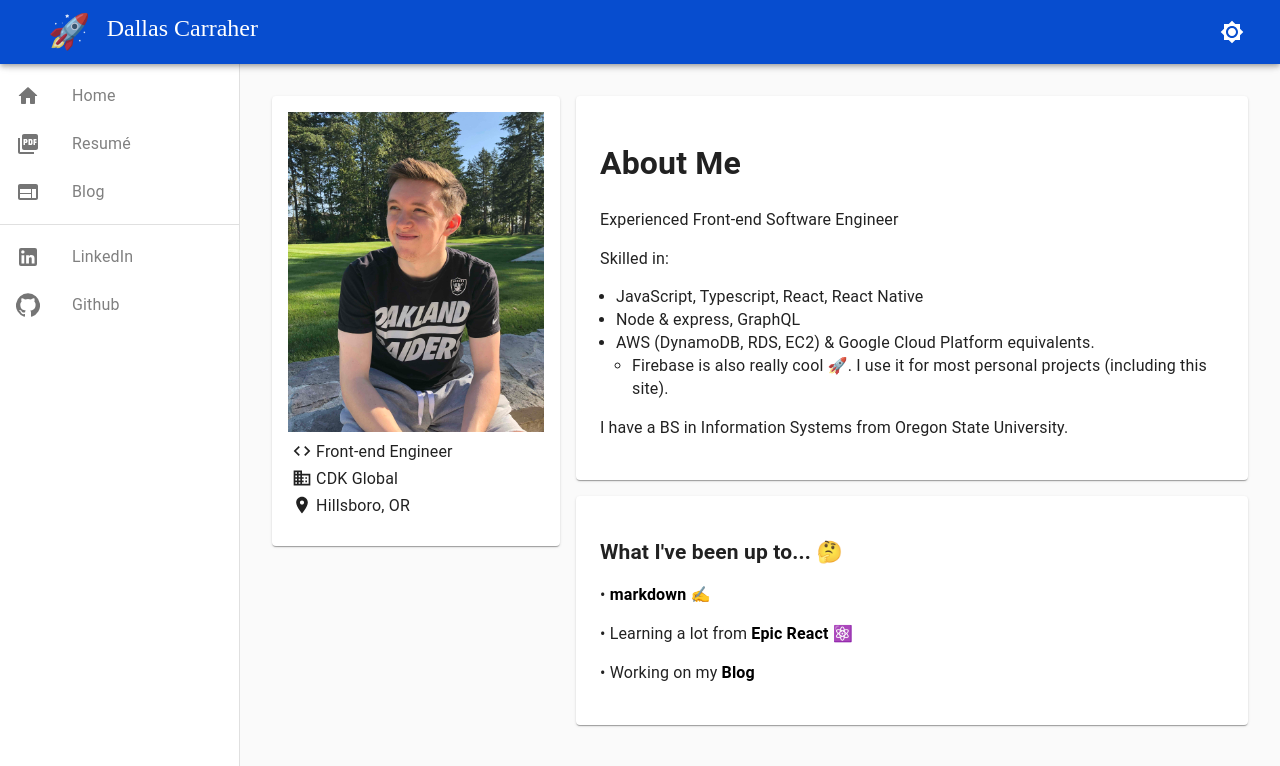
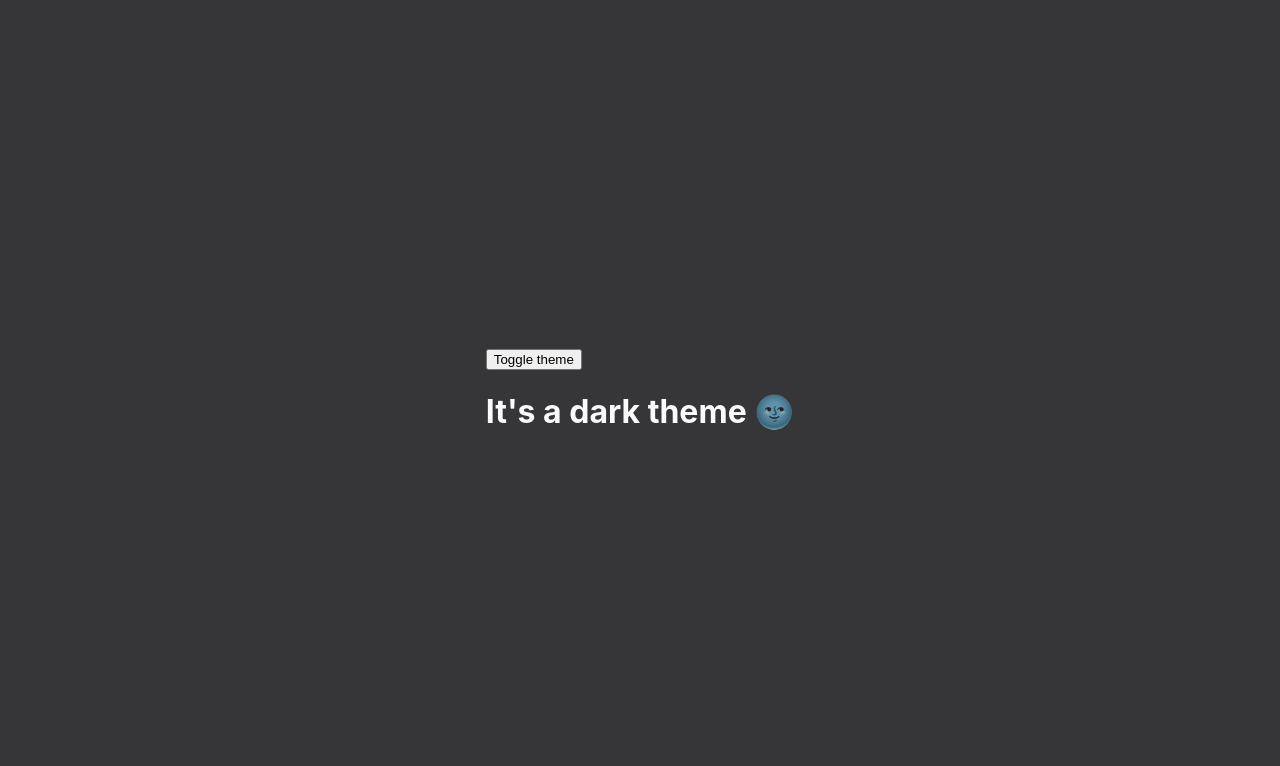
Before and after one commit to DallasCarraher/dallascarraher.dev, a React (Create React App) app: page / in a window 1280 px wide. Shown: the top 766 px of the page. Built offline with nearby package versions, Linux system fonts and the light colour scheme.

Commit message:
theme is working

```diff
--- a/src/App.js
+++ b/src/App.js
@@ -1,19 +1,43 @@
-import React from "react";
-import { Router } from "@reach/router";
-import { ThemeProvider } from "utils";
-import { Home, Resume, Blog } from "components";
+import React from 'react'
+// import { Router } from '@reach/router'
+// import { ThemeProvider } from "utils";
+import { ThemeProvider } from 'styled-components'
+import { darkTheme, lightTheme } from './theme'
+import { GlobalStyles } from './global'
+// import { Home, Resume, Blog } from 'components'
 
 function App() {
-  document.title = "Dallas Carraher";
+  document.title = 'Dallas Carraher'
+  const [theme, setTheme] = React.useState(() => localStorage.getItem('theme'))
+
+  React.useEffect(() => {
+    localStorage.setItem('theme', theme)
+  }, [theme])
+
+  const toggleTheme = () =>
+    theme === 'light' ? setTheme('dark') : setTheme('light')
+
   return (
-    <ThemeProvider>
-      <Router>
-        <Home path="/" />
-        <Resume path="/resume" />
-        <Blog path="/blog" />
-      </Router>
+    <ThemeProvider theme={theme === 'light' ? lightTheme : darkTheme}>
+      <>
+        <GlobalStyles />
+        <button onClick={toggleTheme}>Toggle theme</button>
+        <h1>
+          {theme === 'light'
+            ? "It's a light theme! 🌞"
+            : "It's a dark theme 🌚"}
+        </h1>
+        <footer></footer>
+      </>
     </ThemeProvider>
-  );
+    // <ThemeProvider>
+    //   <Router>
+    //     <Home path="/" />
+    //     <Resume path="/resume" />
+    //     <Blog path="/blog" />
+    //   </Router>
+    // </ThemeProvider>
+  )
 }
 
-export default App;
+export default App
--- /dev/null
+++ b/src/global.js
@@ -0,0 +1,23 @@
+import { createGlobalStyle } from 'styled-components'
+
+export const GlobalStyles = createGlobalStyle`
+  *,
+  *::after,
+  *::before {
+    box-sizing: border-box;
+  }
+
+  body {
+    align-items: center;
+    background: ${({ theme }) => theme.body};
+    color: ${({ theme }) => theme.text};
+    display: flex;
+    flex-direction: column;
+    justify-content: center;
+    height: 100vh;
+    margin: 0;
+    padding: 0;
+    font-family: BlinkMacSystemFont, -apple-system, 'Segoe UI', Roboto, Helvetica, Arial, sans-serif;
+    transition: all 0.25s linear;
+  }
+  `
--- /dev/null
+++ b/src/theme.js
@@ -0,0 +1,13 @@
+export const lightTheme = {
+  body: '#E2E2E2',
+  text: '#363537',
+  toggleBorder: '#FFF',
+  gradient: 'linear-gradient(#39598A, #79D7ED)',
+}
+
+export const darkTheme = {
+  body: '#363537',
+  text: '#FAFAFA',
+  toggleBorder: '#6B8096',
+  gradient: 'linear-gradient(#091236, #1E215D)',
+}
```
